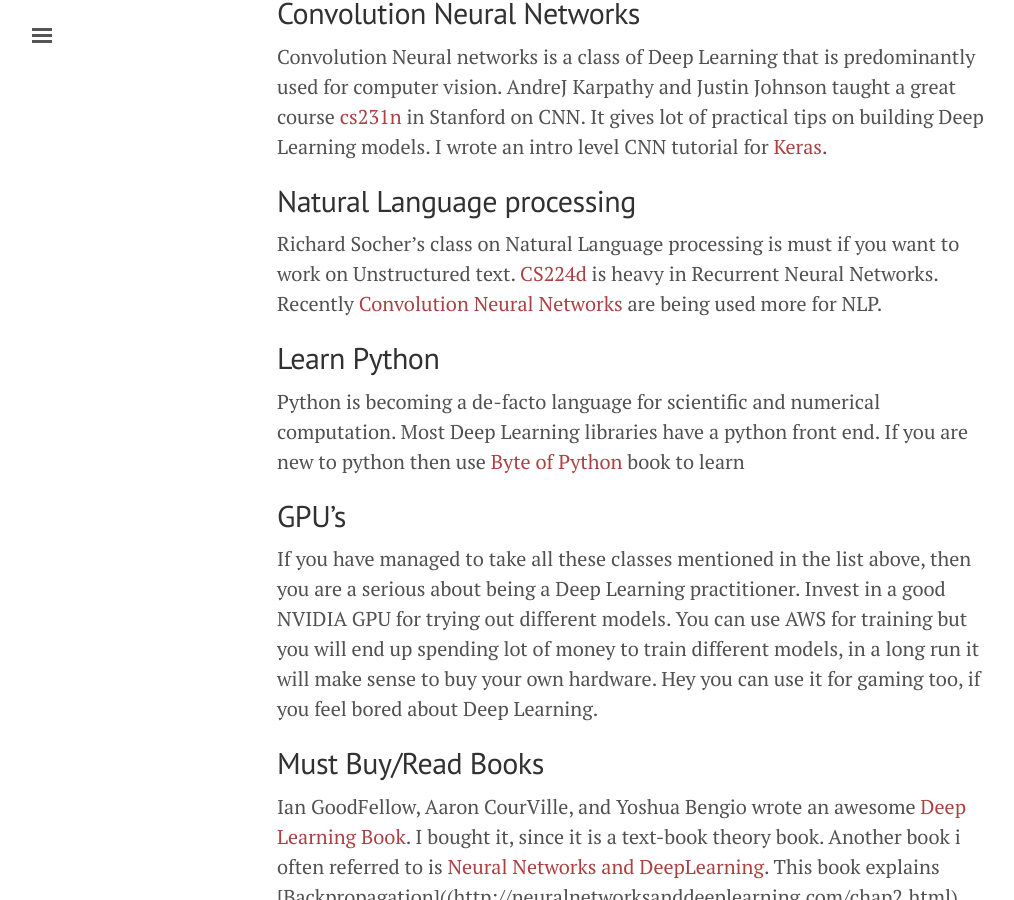
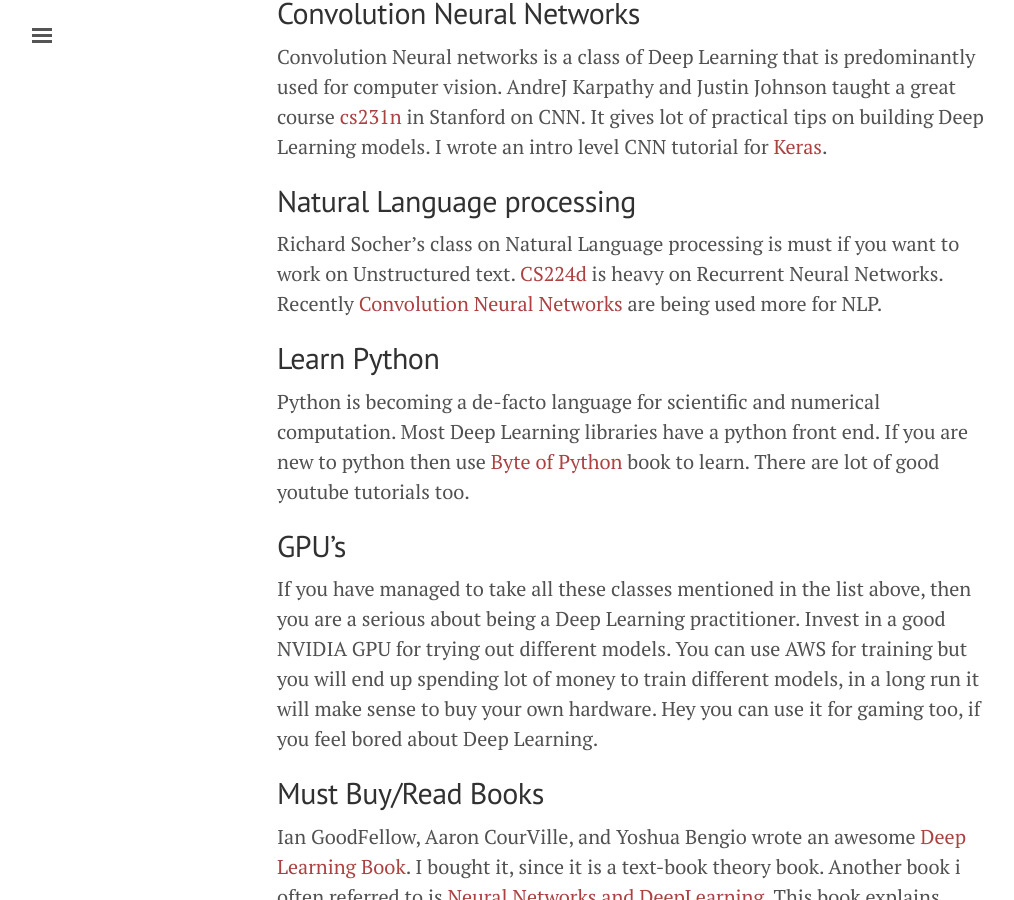
Before and after one commit to malaikannan/malaikannan.github.io, a Jekyll site: the page built from _posts/2017-01-16-how-to-learn-deep-learning.markdown, in a window 1280 px wide and 900 px high, scrolled down 1448 px. Shown: the whole window, without its empty margins (3-1017 px from the left). Built offline with Jekyll 4.4.1, drawn with Linux system fonts in a browser that asks for light colours.

```diff
--- a/_posts/2017-01-16-how-to-learn-deep-learning.markdown
+++ b/_posts/2017-01-16-how-to-learn-deep-learning.markdown
@@ -41,12 +41,12 @@ I wrote an intro level CNN tutorial for [Keras](https://github.com/malaikannan/T
 
 ## Natural Language processing
 
-Richard Socher's class on Natural Language processing is must if you want to work on Unstructured text. [CS224d]((https://www.youtube.com/watch?v=Qy0oEkCZkBI&list=PLlJy-eBtNFt4CSVWYqscHDdP58M3zFHIG)) is heavy in Recurrent Neural Networks. Recently [Convolution Neural Networks](https://www.youtube.com/watch?v=nzSPZyjGlWI&t=517s) are being used more for NLP.
+Richard Socher's class on Natural Language processing is must if you want to work on Unstructured text. [CS224d]((https://www.youtube.com/watch?v=Qy0oEkCZkBI&list=PLlJy-eBtNFt4CSVWYqscHDdP58M3zFHIG)) is heavy on Recurrent Neural Networks. Recently [Convolution Neural Networks](https://www.youtube.com/watch?v=nzSPZyjGlWI&t=517s) are being used more for NLP.
 
 
 ## Learn Python
 
-Python is becoming a de-facto language for scientific and numerical computation. Most Deep Learning libraries have a python front end. If you are new to python then use [Byte of Python](https://python.swaroopch.com/) book to learn
+Python is becoming a de-facto language for scientific and numerical computation. Most Deep Learning libraries have a python front end. If you are new to python then use [Byte of Python](https://python.swaroopch.com/) book to learn. There are lot of good youtube tutorials too.
 
 
 ## GPU's
```
